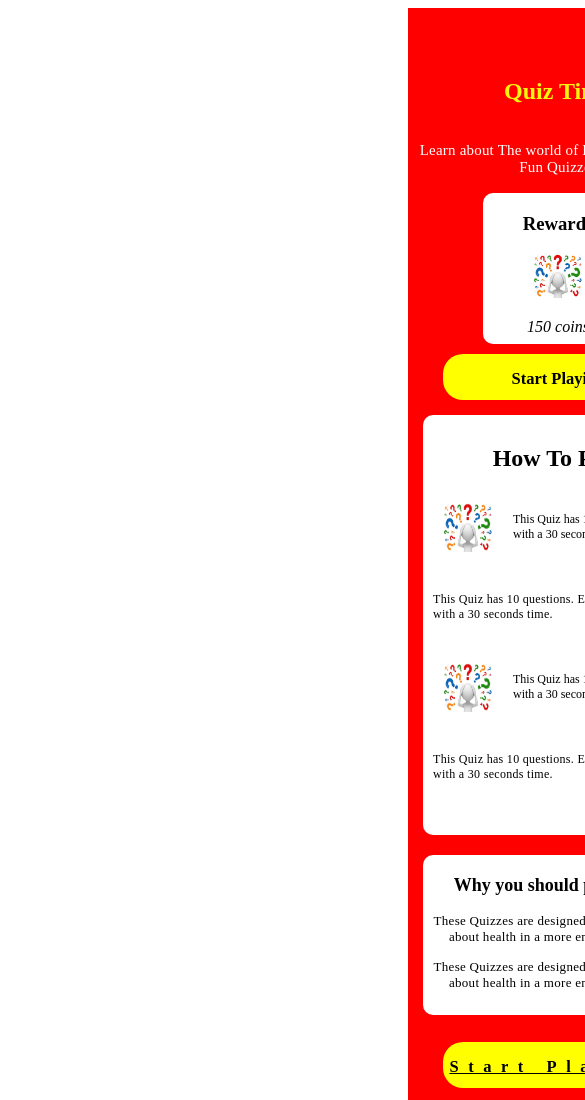
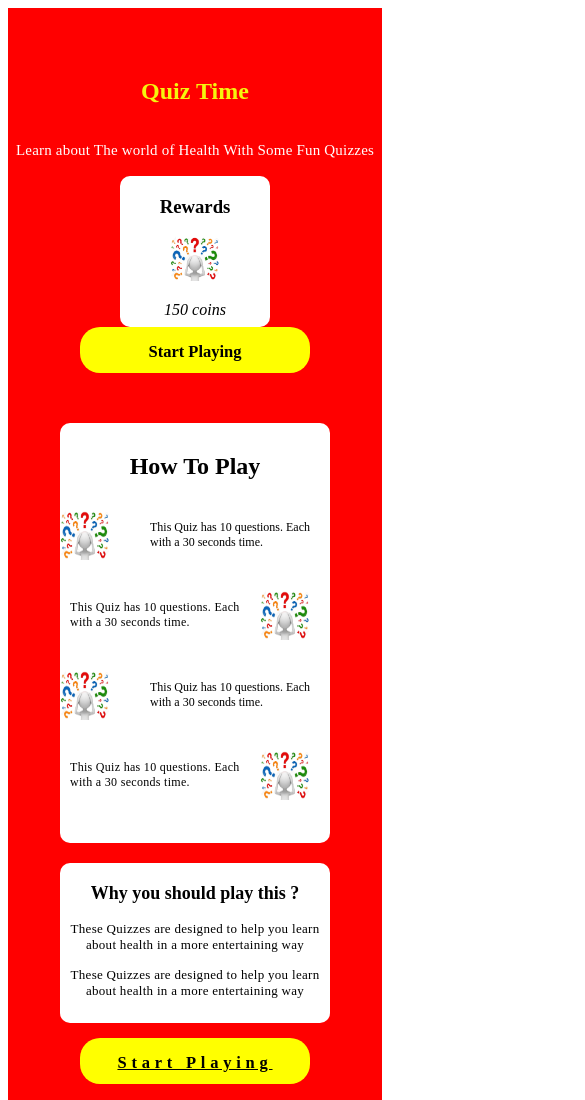
Before and after one commit to AnUbHaVafs/Quiz-Assignment, a plain HTML site: page index.html in a window 390 px wide. Shown: the top 1100 px of the page, 585 px wide, since content can reach past the window. Drawn offline with Linux system fonts and the light colour scheme.

Commit message:
Second commit

```diff
--- a/style.css
+++ b/style.css
@@ -331,7 +331,7 @@
 
 
     20% {
-        letter-spacing: 10px;
+        letter-spacing: 5px;
     }
 
 }
@@ -344,3 +344,41 @@
     /* margin-left: 0px; */
     /* float: left; */
 }
+
+@media only screen and (max-width: 600px) {
+    .back {
+        width: 100%;
+        margin-left: 0px;
+        margin: auto;
+    }
+
+    .main-card {
+        margin-left: 0;
+        margin: auto;
+    }
+
+    .main {
+        margin-left: 0;
+        margin: auto;
+    }
+
+    .start {
+        margin-left: 0;
+        margin: auto;
+    }
+
+    .start1 {
+        margin-left: 0;
+        margin: auto;
+    }
+
+    .bottom {
+        margin-left: 0;
+        margin: auto;
+    }
+
+    .image1 {
+        margin-left: 0;
+        margin: auto;
+    }
+}
```
